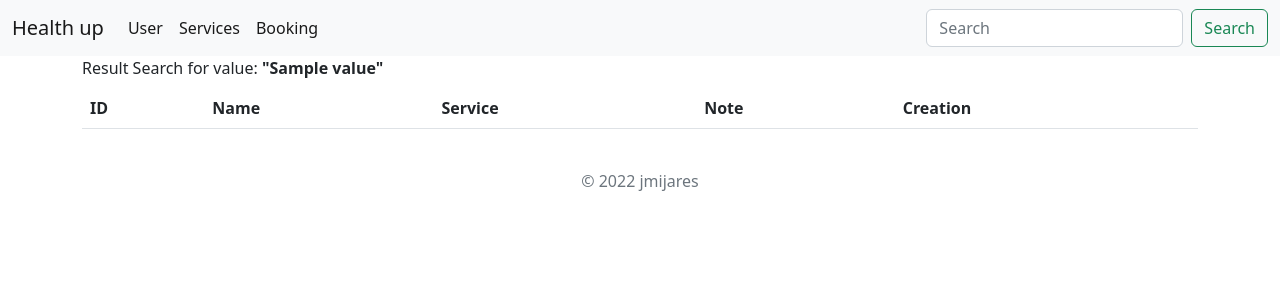
After one commit to jhosymijares/entrega1-mijares, a Django app: template health_up/templates/search.html in a window 1280 px wide. The commit adds this page. Shown: the top 300 px of the page. Run offline with Django 3.2, Linux system fonts and the light colour scheme; the template is opened without the code that fills it: most values are stand-ins (such as "Sample title", 1, 10 or a date in 2020); lists and menus that the app fills with data are empty.

Commit message:
se incluye el formulario search

```diff
--- a/health_up/templates/booking.html
+++ b/health_up/templates/booking.html
@@ -47,9 +47,9 @@
             <tr>
                 <th scope="col">ID</th>
                 <th scope="col">Name</th>
-                <th scope="col">Last Name</th>
-                <th scope="col">Email</th>
-                <th scope="col">Phone</th>
+                <th scope="col">Service</th>
+                <th scope="col">Note</th>
+                <th scope="col">Creation</th>
             </tr>
         </thead>
         <tbody>
--- a/health_up/templates/header.html
+++ b/health_up/templates/header.html
@@ -16,8 +16,8 @@
             <a class="nav-link active" aria-current="page" href="/booking">Booking</a>
           </li>
         </ul>
-        <form class="d-flex" role="search">
-          <input class="form-control me-2" type="search" placeholder="Search" aria-label="Search">
+        <form class="d-flex" role="search" method="post" action="/search/">
+          <input class="form-control me-2" type="search" placeholder="Search" aria-label="Search" name="value">
           <button class="btn btn-outline-success" type="submit">Search</button>
         </form>
       </div>
--- /dev/null
+++ b/health_up/templates/search.html
@@ -0,0 +1,35 @@
+{% extends "base.html" %}
+
+{% block title %}
+   Result Search Health up
+{% endblock %}
+
+{% block content %}
+<div class="container">
+    <label for="service_description" class="form-label">Result Search for value: <b>"{{value}}"</b></label>
+
+    <table class="table table-hover">
+        <thead>
+            <tr>
+                <th scope="col">ID</th>
+                <th scope="col">Name</th>
+                <th scope="col">Service</th>
+                <th scope="col">Note</th>
+                <th scope="col">Creation</th>
+            </tr>
+        </thead>
+        <tbody>
+            <tr>
+                {% for result in search_result %}
+                <td>{{result.id}}</td>
+                <td>{{result.iduser}}</td>
+                <td>{{result.idservice}}</td>
+                <td>{{result.note}}</td>
+                <td>{{result.creation}}</td>
+            </tr>
+                {% endfor %}
+        </tbody>
+    </table>
+</div>
+
+{% endblock %}
--- a/health_up/urls.py
+++ b/health_up/urls.py
@@ -18,10 +18,12 @@ from django.urls import path
 from health.views import set_service
 from health.views import set_user
 from health.views import set_booking
+from health.views import search
 
 urlpatterns = [
     path('admin/', admin.site.urls),
     path('service/', set_service),
     path('user/',set_user),
-    path('booking/',set_booking)
+    path('booking/',set_booking),
+    path('search/',search)
 ]
```
Also changed, not shown: health/views.py (+20 -1 lines).
